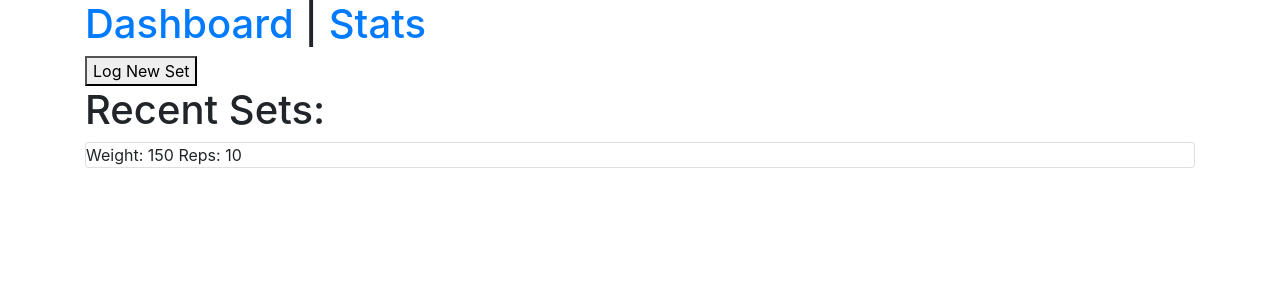
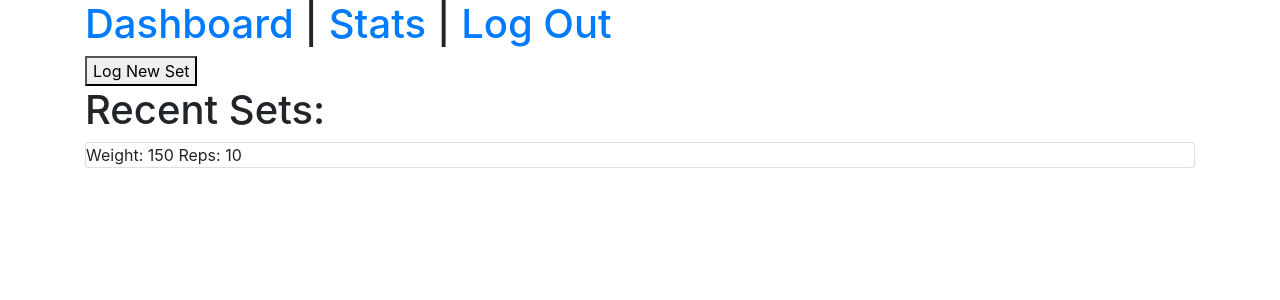
Before and after one commit to JustiP3/LiftStats, a React (Create React App) app in the folder liftstats-frontend/: page /dashboard in a window 1280 px wide. Shown: the top 300 px of the page. Built offline with nearby package versions, Linux system fonts and the light colour scheme; no server answers.

Commit message:
login is not authentication. login is a link to dashboard. add log out button to navbar (just a link to welcome path)

```diff
--- a/liftstats-frontend/src/components/LoginForm.js
+++ b/liftstats-frontend/src/components/LoginForm.js
@@ -1,4 +1,5 @@
 import React, { Component } from 'react'
+import { NavLink } from 'react-router-dom';
 
 export default class LoginForm extends Component {
 
@@ -12,7 +13,7 @@ export default class LoginForm extends Component {
 
     handleSubmit(event) {
         event.preventDefault()
-        // fetch request to users/validate
+
 
     }
 
@@ -20,7 +21,7 @@ export default class LoginForm extends Component {
             return (
             <div>
                 <h1>Log In</h1>
-                <form onSubmit={this.handleSubmit}>
+                <form>
                   <div className="form-group">
                     <label>Email</label>
                     <input type="text" name="email" value={this.state.email} onChange={this.handleChange} />
@@ -29,7 +30,7 @@ export default class LoginForm extends Component {
                       <label>password</label>
                       <input type="password" name="password" value={this.state.password} onChange={this.handleChange} />
                     </div>
-                    <button type="submit">Login</button>
+                    <button><NavLink to="/dashboard">Log In</NavLink></button>
                 </form>
                 <button onClick={this.props.handleCloseForm}>Cancel</button>
             </div>
--- a/liftstats-frontend/src/containers/NavBar.js
+++ b/liftstats-frontend/src/containers/NavBar.js
@@ -7,7 +7,7 @@ export default class NavBar extends Component {
     render() {
         return(
         <h1>
-            <NavLink to="/dashboard">Dashboard</NavLink> | <NavLink to="/stats">Stats </NavLink>
+            <NavLink to="/dashboard">Dashboard</NavLink> | <NavLink to="/stats">Stats </NavLink> | <NavLink to="/">Log Out</NavLink>
         </h1>)
     }
 
```
Also changed, not shown: 1 other file (tests, documents, lock files or other folders).
